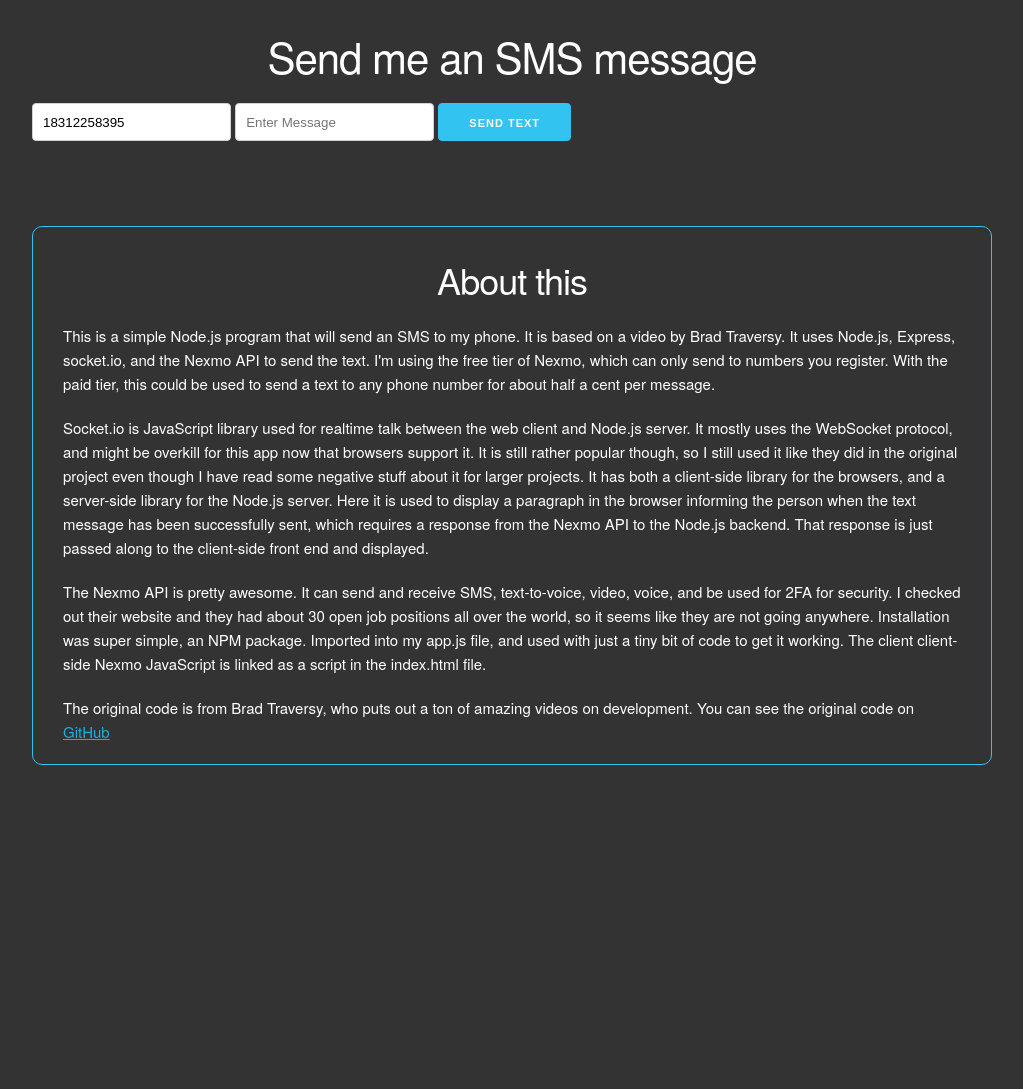
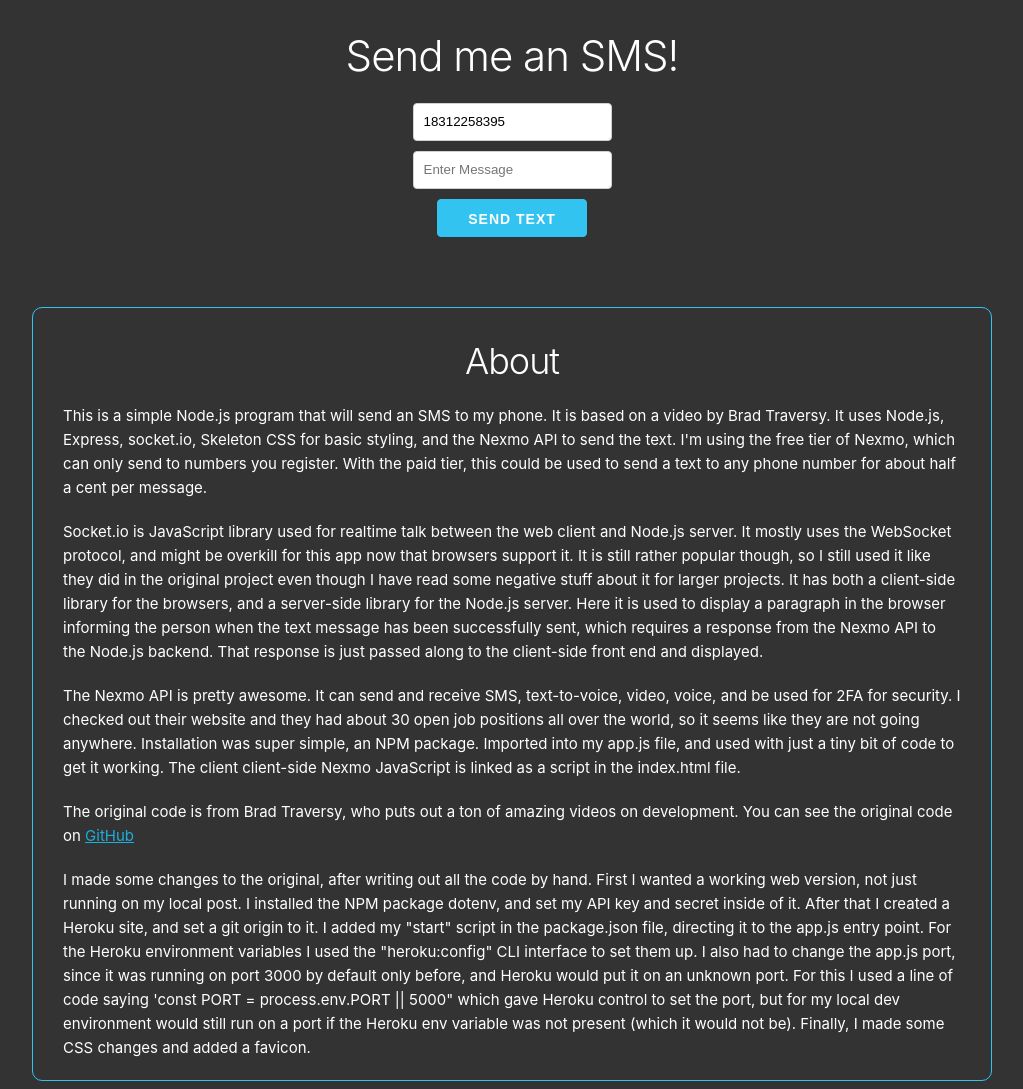
Before and after one commit to greenlightjohnny/nodesms, a website: page views/index.html in a window 1280 px wide. Shown: the whole page, without its empty margins (128-1151 px from the left). Before the commit the page ends 800 px from the top, so only its background shows below. Drawn offline with nearby package versions, Linux system fonts and the light colour scheme; files that its build step writes are made by us from their sources; no server answers; files whose address does not match are found by name.

Commit message:
Font, style changes

```diff
--- a/app.js
+++ b/app.js
@@ -37,10 +37,9 @@ app.get("/", (req, res) => {
 ///Catch form submit
 app.post("/", (req, res) => {
   //   res.send(req.body);
-  console.log("$$$$$$", req.body.text);
+
   const number = req.body.number;
   const text = req.body.text;
-  console.log(text, number);
 
   nexmo.message.sendSms(
     "19259679435",
@@ -57,7 +56,7 @@ app.post("/", (req, res) => {
           id: responseData.messages[0]["message-id"],
           number: responseData.messages[0]["to"],
         };
-        console.log("####", data);
+
         io.emit("smsStatus", data);
       }
     }
--- a/public/js/main.js
+++ b/public/js/main.js
@@ -7,14 +7,13 @@ button.addEventListener("click", send, false);
 
 const socket = io();
 socket.on("smsStatus", function (data) {
-  console.log("@@@@@@@@@", data);
   response.innerHTML = "<h5>Text message sent to " + data.number + "<h5>";
 });
 
 function send() {
   const number = numberInput.value.replace(/\D/g, "");
   const text = textInput.value;
-  console.log("########", text, number);
+
   fetch("/", {
     method: "post",
     headers: {
@@ -22,9 +21,7 @@ function send() {
     },
     body: JSON.stringify({ number: number, text: text }),
   })
-    .then(function (res) {
-      console.log("7frommainthen", res);
-    })
+    .then(function (res) {})
     .catch(function (err) {
       console.log(err);
     });
--- a/public/main.css
+++ b/public/main.css
@@ -1,5 +1,7 @@
 body {
   background-color: #333;
+  font-family: -apple-system, BlinkMacSystemFont, Segoe UI, Roboto, Oxygen,
+    Ubuntu, Cantarell, Fira Sans, Droid Sans, Helvetica Neue, sans-serif;
 }
 
 h2 {
@@ -22,3 +24,13 @@ p {
   color: #fff;
   margin: 2rem 3rem 2rem 3rem;
 }
+#number,
+#msg,
+#button {
+  display: block;
+  margin: 1rem auto;
+}
+
+#button {
+  font-size: 1.4rem;
+}
--- a/views/index.html
+++ b/views/index.html
@@ -10,11 +10,15 @@
       crossorigin="anonymous"
     />
     <link rel="stylesheet" href="main.css" />
+    <link rel="apple-touch-icon" sizes="180x180" href="/apple-touch-icon.png" />
+    <link rel="icon" type="image/png" sizes="32x32" href="/favicon-32x32.png" />
+    <link rel="icon" type="image/png" sizes="16x16" href="/favicon-16x16.png" />
+    <link rel="manifest" href="/site.webmanifest" />
     <title>Node SMS</title>
   </head>
   <body>
     <div class="container">
-      <h2>Send me an SMS message</h2>
+      <h2>Send me an SMS!</h2>
       <input
         type="tel"
         name="number"
@@ -32,14 +36,14 @@
       />
       <p class="response"></p>
       <div class="about">
-        <h3>About this</h3>
+        <h3>About</h3>
         <p>
           This is a simple Node.js program that will send an SMS to my phone. It
           is based on a video by Brad Traversy. It uses Node.js, Express,
-          socket.io, and the Nexmo API to send the text. I'm using the free tier
-          of Nexmo, which can only send to numbers you register. With the paid
-          tier, this could be used to send a text to any phone number for about
-          half a cent per message.
+          socket.io, Skeleton CSS for basic styling, and the Nexmo API to send
+          the text. I'm using the free tier of Nexmo, which can only send to
+          numbers you register. With the paid tier, this could be used to send a
+          text to any phone number for about half a cent per message.
         </p>
         <p>
           Socket.io is JavaScript library used for realtime talk between the web
@@ -69,6 +73,22 @@
           videos on development. You can see the original code on
           <a href="https://github.com/bradtraversy/nodetextapp">GitHub</a>
         </p>
+        <p>
+          I made some changes to the original, after writing out all the code by
+          hand. First I wanted a working web version, not just running on my
+          local post. I installed the NPM package dotenv, and set my API key and
+          secret inside of it. After that I created a Heroku site, and set a git
+          origin to it. I added my "start" script in the package.json file,
+          directing it to the app.js entry point. For the Heroku environment
+          variables I used the "heroku:config" CLI interface to set them up. I
+          also had to change the app.js port, since it was running on port 3000
+          by default only before, and Heroku would put it on an unknown port.
+          For this I used a line of code saying 'const PORT = process.env.PORT
+          || 5000" which gave Heroku control to set the port, but for my local
+          dev environment would still run on a port if the Heroku env variable
+          was not present (which it would not be). Finally, I made some CSS
+          changes and added a favicon.
+        </p>
       </div>
       <script src="/socket.io/socket.io.js"></script>
       <script src="js/main.js"></script>
```
Also changed, not shown: public/android-chrome-192x192.png (added), public/android-chrome-512x512.png (added), public/apple-touch-icon.png (added), public/favicon-16x16.png (added), public/favicon-32x32.png (added), public/favicon.ico (added), public/site.webmanifest (added).
